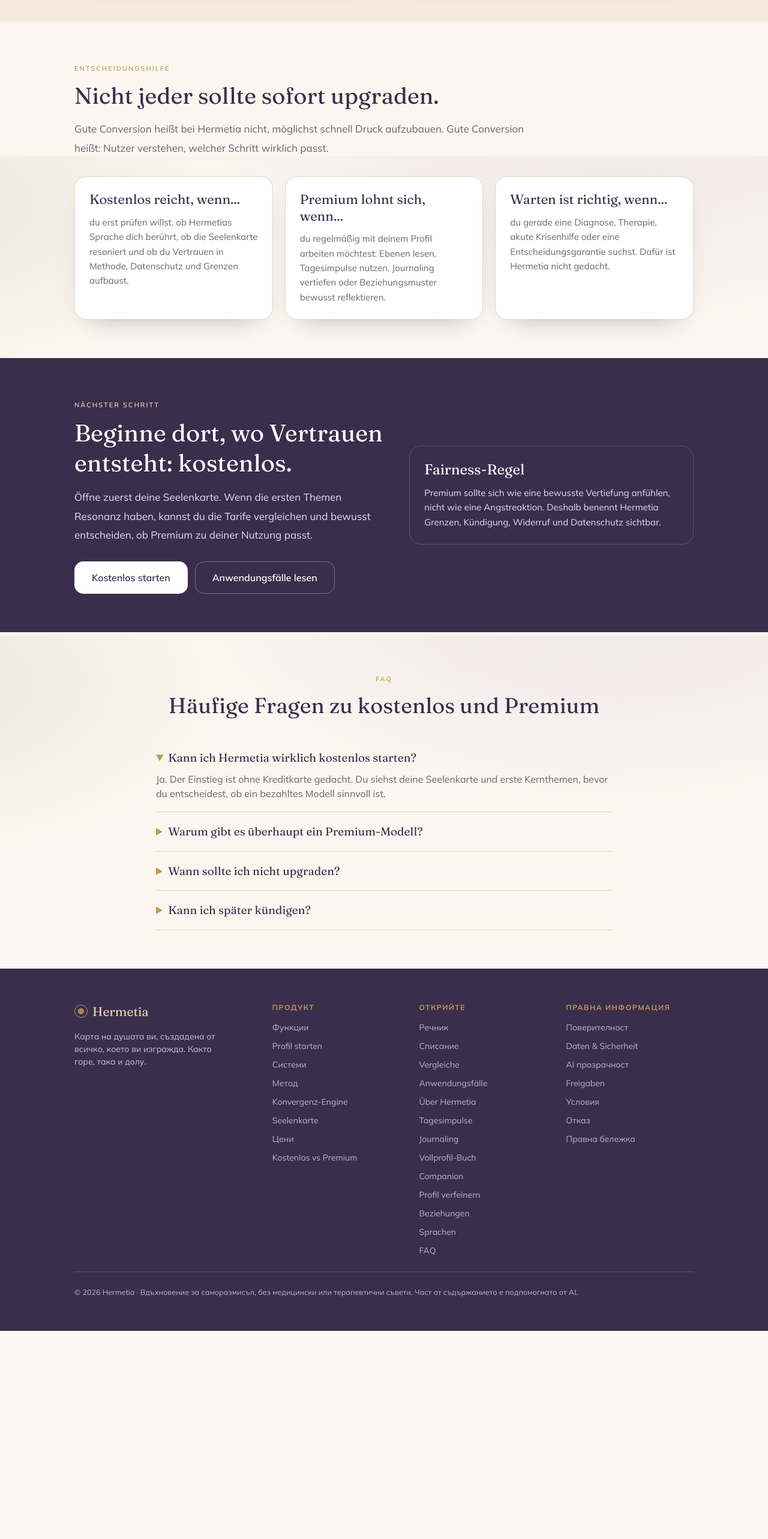
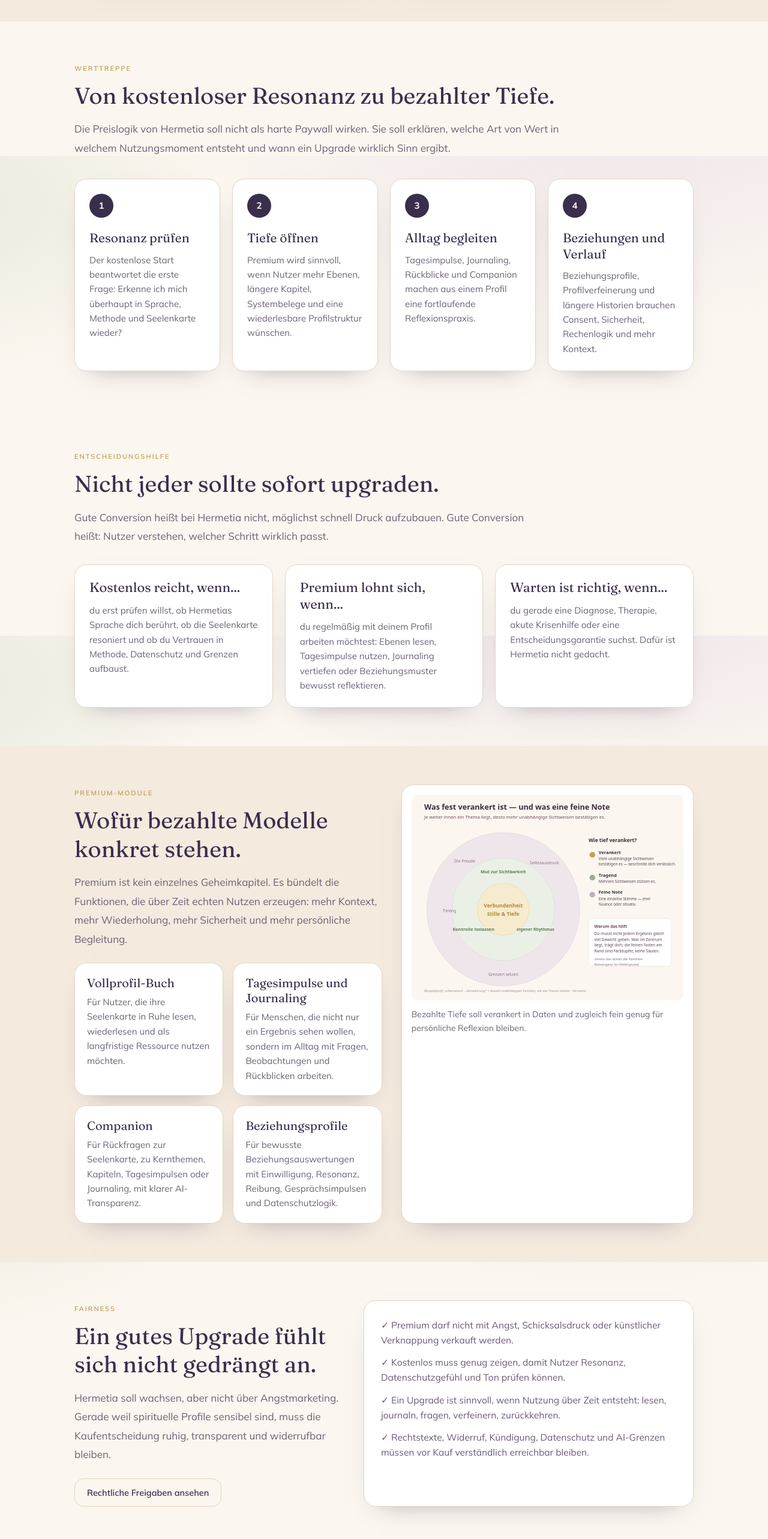
Before and after one commit to SebastianHermetia/hermetia-marketing, a Next.js app: page /bg/kostenlos-vs-premium/ in a window 1280 px wide. Shown: the part 1340-3906 px from the top of the page at 60% size. Before the commit the page ends 3559 px from the top, so only its background shows below. Built offline with nearby package versions, Linux system fonts and the light colour scheme; no server answers.

Commit message:
feat: deepen free premium page

```diff
--- a/scripts/check-content.mjs
+++ b/scripts/check-content.mjs
@@ -167,7 +167,11 @@
   ["Use cases page has localized fallback SEO", esUseCases.includes("<title>Casos de uso | Hermetia</title>")],
   ["Free vs Premium page exists", freePremium.includes("Erst Resonanz prüfen") && freePremium.includes("Nicht jeder sollte sofort upgraden")],
   ["Free vs Premium page has FAQ schema", freePremium.includes("FAQPage")],
-  ["Free vs Premium page has tracked CTAs", freePremium.includes("utm_content=free-premium-hero") && freePremium.includes("utm_content=free-premium-final")],
+  ["Free vs Premium page has value ladder", freePremium.includes("Werttreppe") && freePremium.includes("Von kostenloser Resonanz zu bezahlter Tiefe")],
+  ["Free vs Premium page has premium modules", freePremium.includes("Premium-Module") && freePremium.includes("Wofür bezahlte Modelle konkret stehen")],
+  ["Free vs Premium page has fairness rules", freePremium.includes("Ein gutes Upgrade fühlt sich nicht gedrängt an") && freePremium.includes("Angstmarketing")],
+  ["Free vs Premium page has graphic", freePremium.includes("/graphics/convergence/abb10-verankert-und-fein.svg")],
+  ["Free vs Premium page has expanded FAQ and tracked CTAs", freePremium.includes("Woran erkenne ich, dass Premium zu früh wäre") && freePremium.includes("Welche Premium-Funktion liefert den meisten Wert") && freePremium.includes("utm_content=free-premium-hero") && freePremium.includes("utm_content=free-premium-final")],
   ["Free vs Premium page is linked in footer", deHome.includes("/de/kostenlos-vs-premium/")],
   ["Free vs Premium page has localized fallback SEO", frFreePremium.includes("<title>Gratuit ou Premium | Hermetia</title>")],
   ["Data security page exists", dataSecurity.includes("Persönliche Tiefe braucht verständlichen Datenschutz") && dataSecurity.includes("Vier Datenbereiche")],
--- a/src/app/[locale]/kostenlos-vs-premium/page.tsx
+++ b/src/app/[locale]/kostenlos-vs-premium/page.tsx
@@ -38,6 +38,55 @@
   },
 ];
 
+const valueLadder = [
+  {
+    step: "1",
+    title: "Resonanz prüfen",
+    text: "Der kostenlose Start beantwortet die erste Frage: Erkenne ich mich überhaupt in Sprache, Methode und Seelenkarte wieder?",
+  },
+  {
+    step: "2",
+    title: "Tiefe öffnen",
+    text: "Premium wird sinnvoll, wenn Nutzer mehr Ebenen, längere Kapitel, Systembelege und eine wiederlesbare Profilstruktur wünschen.",
+  },
+  {
+    step: "3",
+    title: "Alltag begleiten",
+    text: "Tagesimpulse, Journaling, Rückblicke und Companion machen aus einem Profil eine fortlaufende Reflexionspraxis.",
+  },
+  {
+    step: "4",
+    title: "Beziehungen und Verlauf",
+    text: "Beziehungsprofile, Profilverfeinerung und längere Historien brauchen Consent, Sicherheit, Rechenlogik und mehr Kontext.",
+  },
+];
+
+const premiumModules = [
+  {
+    title: "Vollprofil-Buch",
+    text: "Für Nutzer, die ihre Seelenkarte in Ruhe lesen, wiederlesen und als langfristige Ressource nutzen möchten.",
+  },
+  {
+    title: "Tagesimpulse und Journaling",
+    text: "Für Menschen, die nicht nur ein Ergebnis sehen wollen, sondern im Alltag mit Fragen, Beobachtungen und Rückblicken arbeiten.",
+  },
+  {
+    title: "Companion",
+    text: "Für Rückfragen zur Seelenkarte, zu Kernthemen, Kapiteln, Tagesimpulsen oder Journaling, mit klarer AI-Transparenz.",
+  },
+  {
+    title: "Beziehungsprofile",
+    text: "Für bewusste Beziehungsauswertungen mit Einwilligung, Resonanz, Reibung, Gesprächsimpulsen und Datenschutzlogik.",
+  },
+];
+
+const fairnessRules = [
+  "Premium darf nicht mit Angst, Schicksalsdruck oder künstlicher Verknappung verkauft werden.",
+  "Kostenlos muss genug zeigen, damit Nutzer Resonanz, Datenschutzgefühl und Ton prüfen können.",
+  "Ein Upgrade ist sinnvoll, wenn Nutzung über Zeit entsteht: lesen, journaln, fragen, verfeinern, zurückkehren.",
+  "Rechtstexte, Widerruf, Kündigung, Datenschutz und AI-Grenzen müssen vor Kauf verständlich erreichbar bleiben.",
+];
+
 const faq = [
   {
     q: "Kann ich Hermetia wirklich kostenlos starten?",
@@ -54,6 +103,18 @@
   {
     q: "Kann ich später kündigen?",
     a: "Ja. Laufende Abonnements sollen transparent kündbar sein. Die Website verweist zusätzlich auf AGB, Widerruf und die rechtlichen Freigaben vor finalem Launch.",
+  },
+  {
+    q: "Woran erkenne ich, dass Premium zu früh wäre?",
+    a: "Wenn du noch keine Resonanz spürst, nur aus Angst upgraden würdest oder gerade eine Diagnose, Therapie oder Entscheidungsgarantie suchst. Dann ist Warten sinnvoller.",
+  },
+  {
+    q: "Welche Premium-Funktion liefert den meisten Wert?",
+    a: "Das hängt vom Nutzungsverhalten ab. Leser profitieren vom Vollprofil-Buch, Alltagsnutzer von Tagesimpulsen und Journaling, Fragende vom Companion und Beziehungsmenschen von Consent-basierten Beziehungsauswertungen.",
+  },
+  {
+    q: "Warum ist der kostenlose Einstieg wichtig für Vertrauen?",
+    a: "Weil Hermetia mit sensiblen Profilthemen arbeitet. Nutzer sollten Sprache, Grenzen, Datenschutz und erste Kernthemen erleben, bevor sie bezahlte Tiefe wählen.",
   },
 ];
 
@@ -143,6 +204,27 @@
 
         <section className="py-16">
           <div className="wrap">
+            <div className="mb-9 max-w-[820px]">
+              <span className="kicker">Werttreppe</span>
+              <h2 className="mt-3 text-[clamp(27px,4vw,38px)]">Von kostenloser Resonanz zu bezahlter Tiefe.</h2>
+              <p className="muted mt-4 text-[17px] leading-[1.85]">
+                Die Preislogik von Hermetia soll nicht als harte Paywall wirken. Sie soll erklären, welche Art von Wert in welchem Nutzungsmoment entsteht und wann ein Upgrade wirklich Sinn ergibt.
+              </p>
+            </div>
+            <div className="grid gap-5 md:grid-cols-2 lg:grid-cols-4">
+              {valueLadder.map((item) => (
+                <article key={item.title} className="rounded-card border border-sand bg-white p-6 shadow-soft">
+                  <span className="flex h-10 w-10 items-center justify-center rounded-full bg-aubergine text-[15px] font-bold text-white">{item.step}</span>
+                  <h3 className="mt-5 text-[21px]">{item.title}</h3>
+                  <p className="muted mt-3 text-[15px] leading-relaxed">{item.text}</p>
+                </article>
+              ))}
+            </div>
+          </div>
+        </section>
+
+        <section className="py-16">
+          <div className="wrap">
             <div className="mb-8 max-w-[760px]">
               <span className="kicker">Entscheidungshilfe</span>
               <h2 className="mt-3 text-[clamp(27px,4vw,38px)]">Nicht jeder sollte sofort upgraden.</h2>
@@ -157,6 +239,50 @@
                   <p className="muted mt-3 text-[15px] leading-relaxed">{item.text}</p>
                 </article>
               ))}
+            </div>
+          </div>
+        </section>
+
+        <section className="bg-creme-tief py-16">
+          <div className="wrap grid gap-8 lg:grid-cols-[1fr_.95fr]">
+            <div>
+              <span className="kicker">Premium-Module</span>
+              <h2 className="mt-3 text-[clamp(27px,4vw,38px)]">Wofür bezahlte Modelle konkret stehen.</h2>
+              <p className="muted mt-4 text-[17px] leading-[1.85]">
+                Premium ist kein einzelnes Geheimkapitel. Es bündelt die Funktionen, die über Zeit echten Nutzen erzeugen: mehr Kontext, mehr Wiederholung, mehr Sicherheit und mehr persönliche Begleitung.
+              </p>
+              <div className="mt-6 grid gap-4 md:grid-cols-2">
+                {premiumModules.map((item) => (
+                  <article key={item.title} className="rounded-card border border-sand bg-white p-5 shadow-soft">
+                    <h3 className="text-[20px]">{item.title}</h3>
+                    <p className="muted mt-2 text-[15px] leading-relaxed">{item.text}</p>
+                  </article>
+                ))}
+              </div>
+            </div>
+            <figure className="m-0 rounded-card border border-sand bg-white p-4 shadow-soft">
+              <img src="/graphics/convergence/abb10-verankert-und-fein.svg" alt="Grafik für verankerte und feine Premium-Tiefe bei Hermetia" className="w-full rounded-[6px]" loading="lazy" />
+              <figcaption className="muted mt-3 text-[14px] leading-relaxed">
+                Bezahlte Tiefe soll verankert in Daten und zugleich fein genug für persönliche Reflexion bleiben.
+              </figcaption>
+            </figure>
+          </div>
+        </section>
+
+        <section className="py-16">
+          <div className="wrap grid gap-8 lg:grid-cols-[.9fr_1.1fr]">
+            <div>
+              <span className="kicker">Fairness</span>
+              <h2 className="mt-3 text-[clamp(27px,4vw,38px)]">Ein gutes Upgrade fühlt sich nicht gedrängt an.</h2>
+              <p className="muted mt-4 text-[17px] leading-[1.85]">
+                Hermetia soll wachsen, aber nicht über Angstmarketing. Gerade weil spirituelle Profile sensibel sind, muss die Kaufentscheidung ruhig, transparent und widerrufbar bleiben.
+              </p>
+              <a className="btn btn-ghost mt-6" href={localePath(locale, paths.freigaben)}>Rechtliche Freigaben ansehen</a>
+            </div>
+            <div className="rounded-card border border-sand bg-white p-7 shadow-soft">
+              <ul className="flex list-none flex-col gap-3 text-[15.5px] leading-relaxed text-pflaume/90">
+                {fairnessRules.map((item) => <li key={item}>✓ {item}</li>)}
+              </ul>
             </div>
           </div>
         </section>
```
